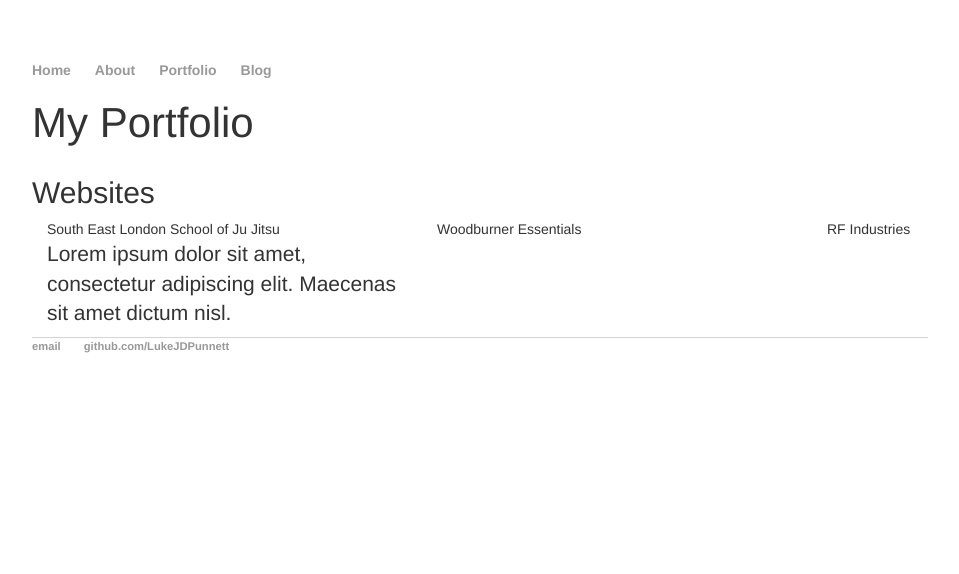
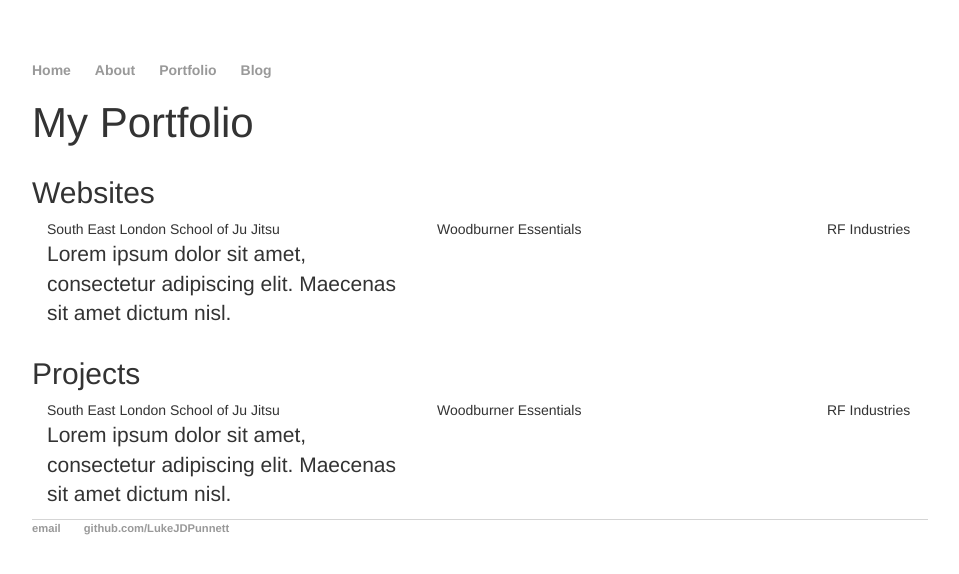
Before and after one commit to LukeJDPunnett/LukeJDPunnett.github.io2, a Jekyll site: the page built from portfolio/index.html, in a window 1280 px wide. Shown: the top 574 px of the page, without its empty margins (160-1119 px from the left). Built offline with Jekyll 4.4.1, drawn with Linux system fonts in a browser that asks for light colours.

Commit message:
Added project subheading...

```diff
--- a/portfolio/index.html
+++ b/portfolio/index.html
@@ -19,4 +19,19 @@ title: Luke's Portfolio
       RF Industries
     </div>
   </div>
+  <div class="row">
+    <h2>Projects</h2>
+  </div>
+  <div class="row">
+    <div class="col-md-4">
+      South East London School of Ju Jitsu
+      <p>Lorem ipsum dolor sit amet, consectetur adipiscing elit. Maecenas sit amet dictum nisl.</p>
+    </div>
+    <div class="col-md-4">
+      Woodburner Essentials
+    </div>
+    <div class="col-md-4">
+      RF Industries
+    </div>
+  </div>
 </div>
```
